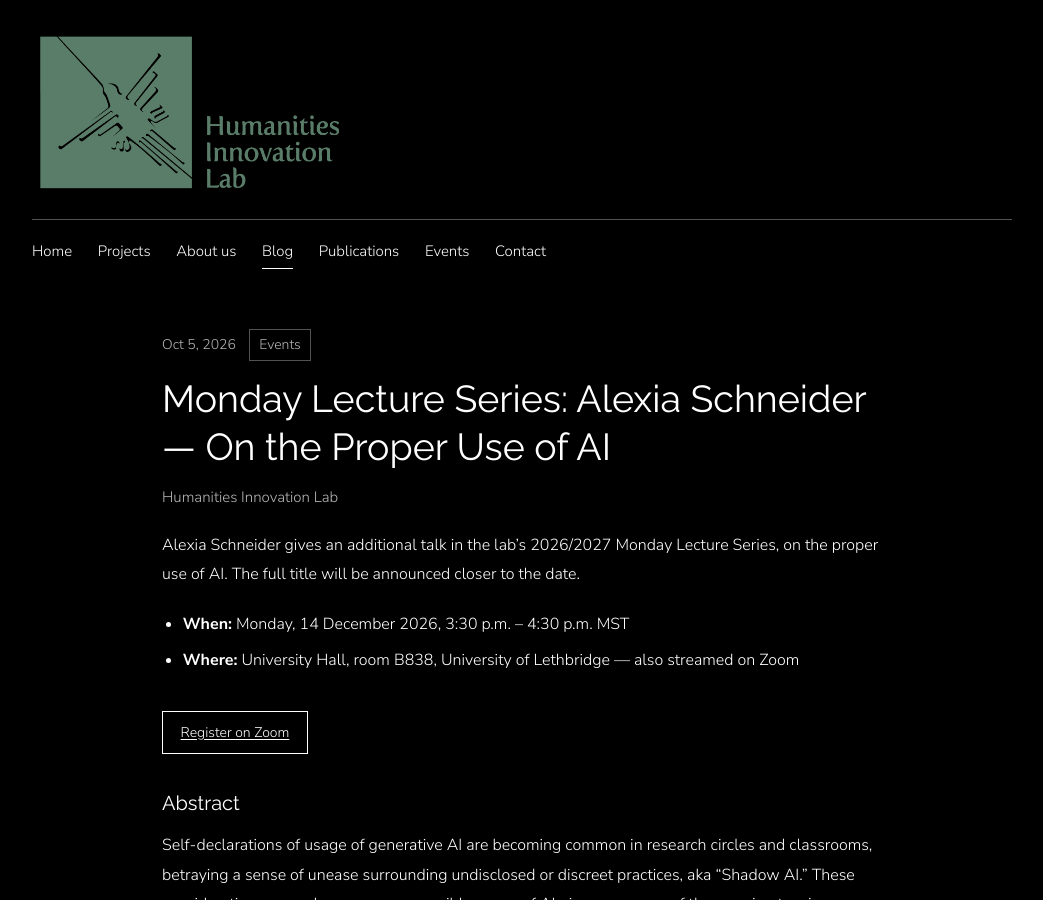
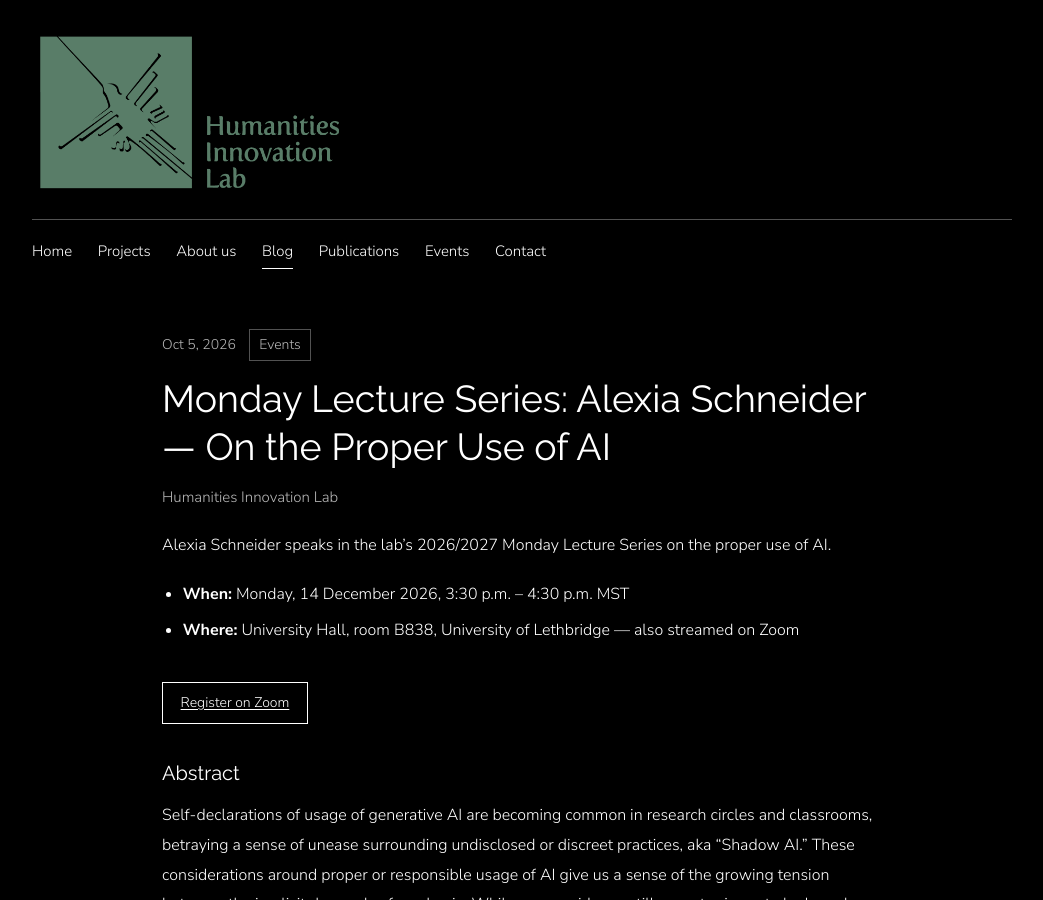
Before and after one commit to Humanities-Innovation-Lab/Humanities-Innovation-Lab.github.io, a Jekyll site: the page built from _posts/2026-10-05-monday-lecture-series-alexia-schneider-proper-use-of-ai.md, in a window 1280 px wide and 900 px high. Shown: the whole window, without its empty margins (118-1161 px from the left). Built offline with Jekyll 4.4.1, drawn with Linux system fonts in a browser that asks for light colours.

Commit message:
Tidy Alexia Schneider's lecture wording
Remove the "full title to come" and "additional talk" phrasing.

Co-Authored-By: Claude Opus 5.5 <noreply@anthropic.com>

```diff
--- a/_posts/2026-10-05-monday-lecture-series-alexia-schneider-proper-use-of-ai.md
+++ b/_posts/2026-10-05-monday-lecture-series-alexia-schneider-proper-use-of-ai.md
@@ -3,11 +3,11 @@ layout: post
 title: "Monday Lecture Series: Alexia Schneider — On the Proper Use of AI"
 date: 2026-10-05 06:00:00 +0000
 categories: ["Events"]
-description: "Alexia Schneider of the Université de Montréal gives an additional talk in the lab’s 2026/2027 Monday Lecture Series: a provocation on the notion of “proper use” of AI."
+description: "Alexia Schneider of the Université de Montréal speaks in the lab’s 2026/2027 Monday Lecture Series with a provocation on the notion of “proper use” of AI."
 author: "Humanities Innovation Lab"
 ---
 
-Alexia Schneider gives an additional talk in the lab’s 2026/2027 Monday Lecture Series, on the proper use of AI. The full title will be announced closer to the date.
+Alexia Schneider speaks in the lab’s 2026/2027 Monday Lecture Series on the proper use of AI.
 
 - **When:** Monday, 14 December 2026, 3:30 p.m. – 4:30 p.m. MST
 - **Where:** University Hall, room B838, University of Lethbridge — also streamed on Zoom
```
Also changed, not shown: _posts/2026-09-14-fall-2026-monday-lecture-series-line-up-announced.md (+1 -1 lines).
